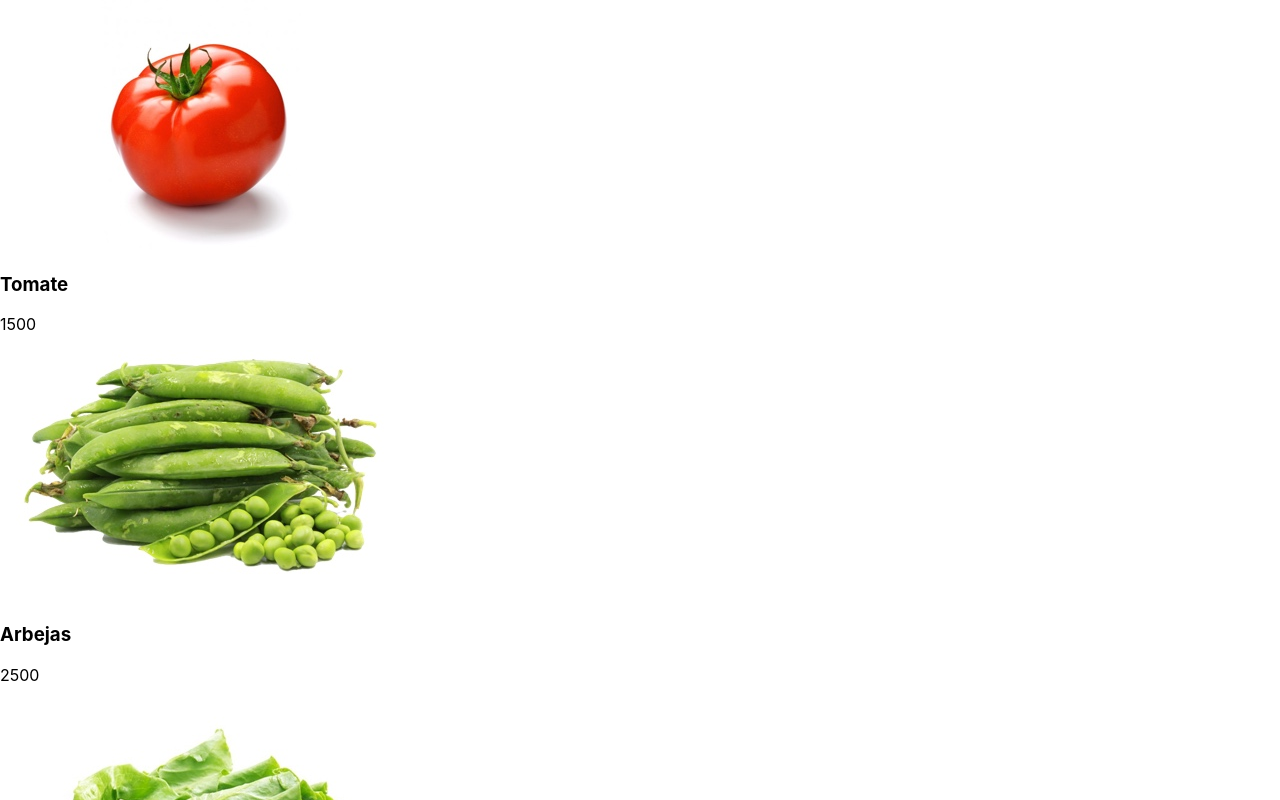
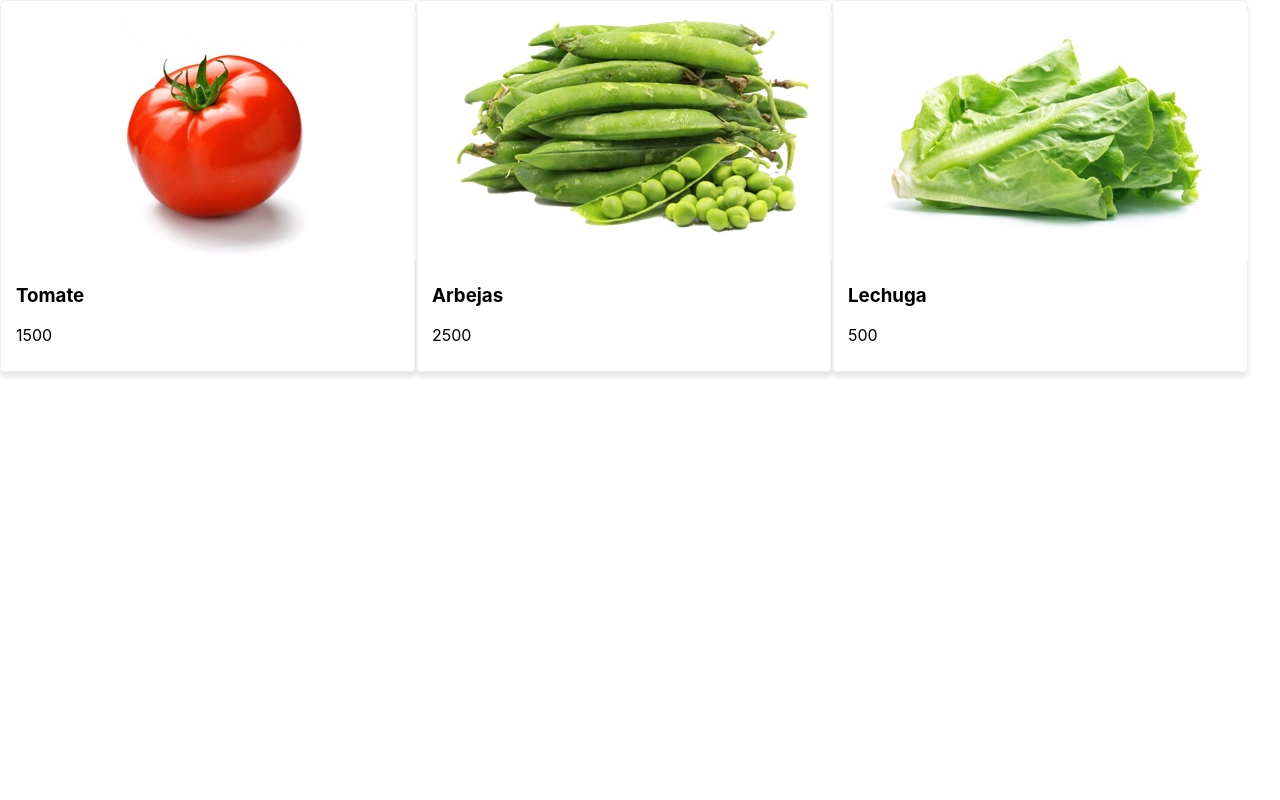
Before and after one commit to oscardenas17/miniCarritoCompras, a React (Create React App) app: page / in a window 1280 px wide. Shown: the top 800 px of the page. Built offline with nearby package versions, Linux system fonts and the light colour scheme.

Commit message:
Estilos a los productos

```diff
--- a/src/components/Producto.js
+++ b/src/components/Producto.js
@@ -1,11 +1,25 @@
 import { Component } from "react";
+
+
+const styles = {
+    producto:{
+        border: 'solid 1px #eee',
+        boxShadow: '0 5px 5px rgb(0, 0, 0, 0.1)',
+        width: '30%',
+        padding: '10px 15px',
+        borderRadius: '5px',
+    },
+    img:{
+        width: '100%',
+    }
+}
 
 class Producto extends Component{
     render(){
        //console.log(this.props)
         const {producto} = this.props
         return(
-            <div>
+            <div style={styles.producto}>
                 <img src={ producto.img} alt={producto.name} />
                 <h3>{producto.name}</h3>
                 <p>{producto.price}</p>
--- a/src/components/Productos.js
+++ b/src/components/Productos.js
@@ -1,12 +1,19 @@
 import {Component} from 'react'
 import Producto from  './Producto'
 
+const styles = {
+    productos:{
+        display: 'flex',
+        flexDirection: 'row',
+        justifyContent: 'space-beetween',
+    }
+}
 class Productos extends Component {
     render(){
         const{productos, agregarAlcarro} = this.props
 
         return (
-            <div>
+            <div style={styles.productos}>
             {productos.map( producto =>
                 <Producto
                     agregarAlcarro={agregarAlcarro}
```
